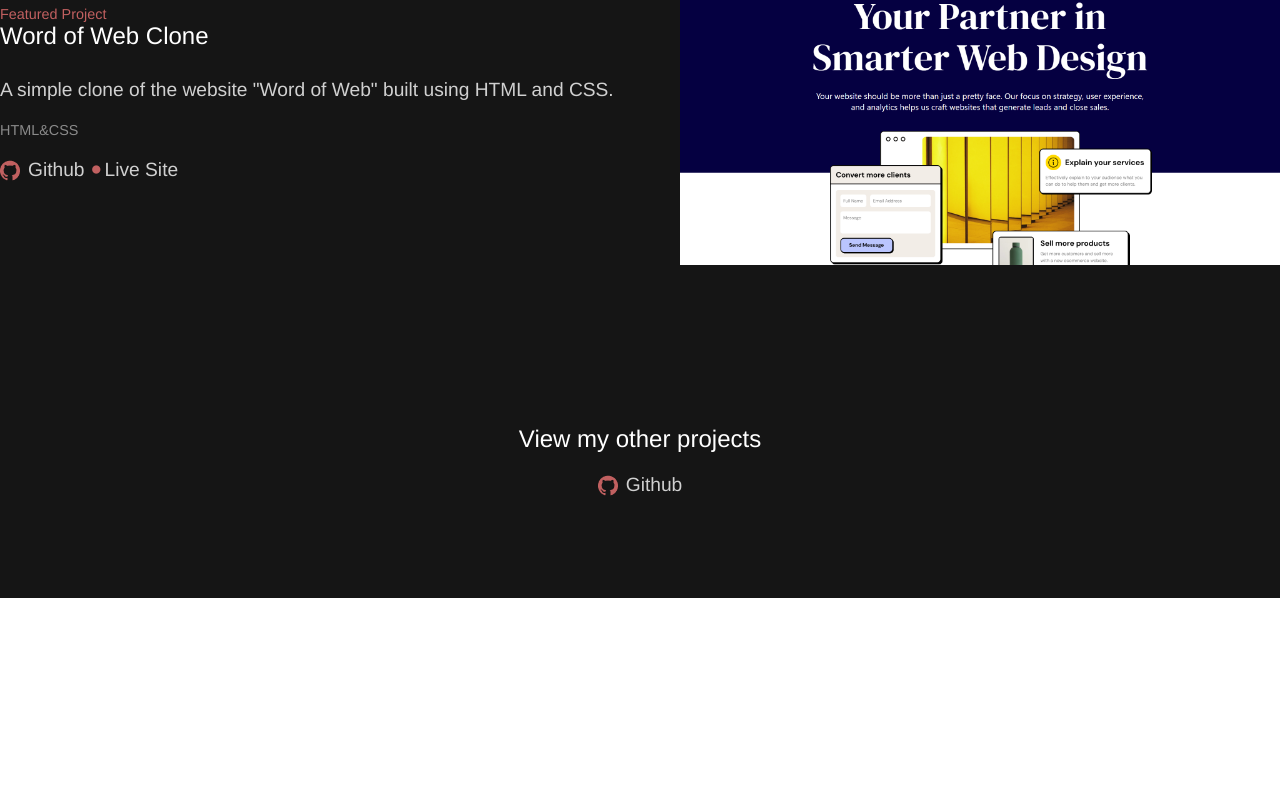
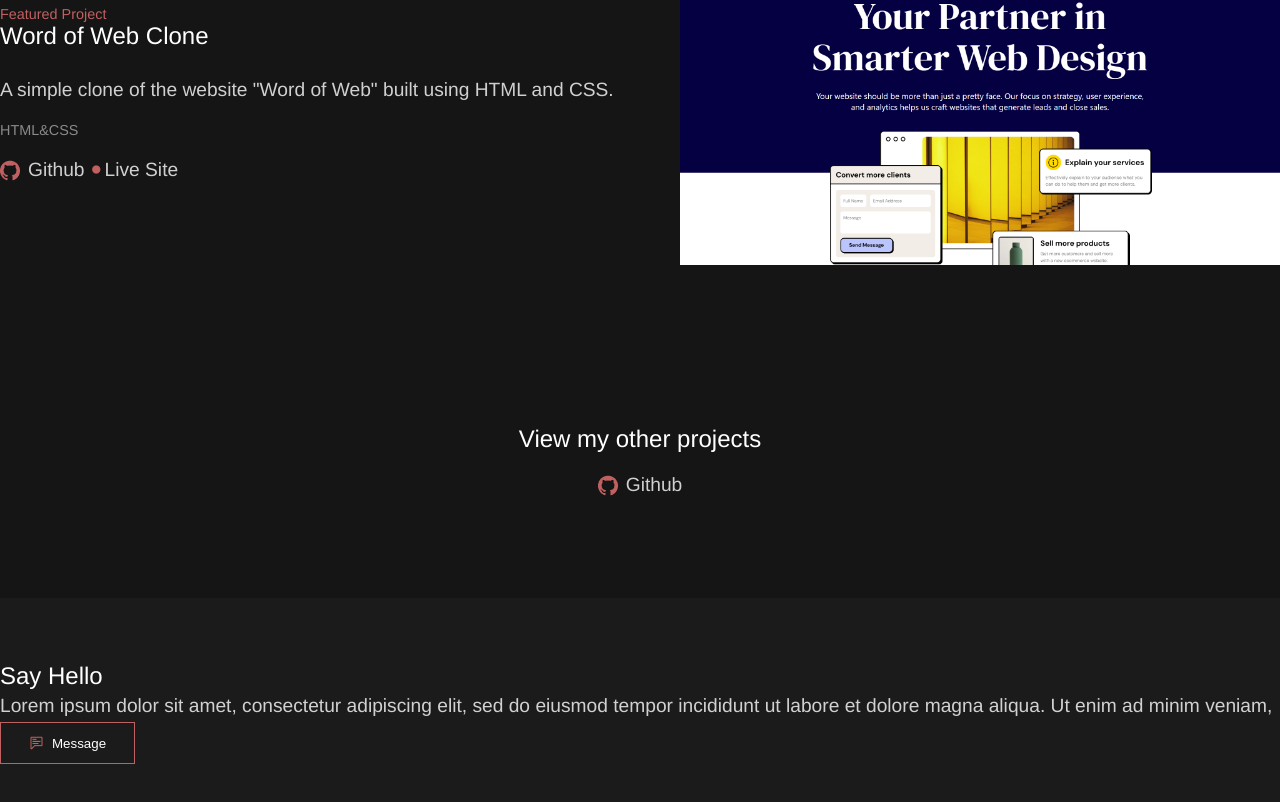
Before and after one commit to JuszJo/Portfolio, a React (Vite) app: page / in a window 1280 px wide. Shown: the part 2841-3643 px from the top of the page. Before the commit the page ends 3439 px from the top, so only its background shows below. Built offline with nearby package versions, Linux system fonts and the light colour scheme.

Commit message:
add contact section styles

```diff
--- a/src/App.jsx
+++ b/src/App.jsx
@@ -1,3 +1,4 @@
+import Contact from "./components/Contact";
 import Hero from "./components/Hero";
 import Projects from "./components/Projects";
 
@@ -6,6 +7,7 @@ export default function App() {
         <main>
             <Hero />
             <Projects />
+            <Contact />
         </main>
     )
 }
--- a/src/components/Contact.jsx
+++ b/src/components/Contact.jsx
@@ -0,0 +1,22 @@
+import "../styles/Contact.css";
+
+import message from "../assets/message.png";
+
+export default function Contact() {
+    return(
+        <section id="contact-section">
+            <div id="contact-div">
+                <h2>Say Hello</h2>
+                <p>
+                    Lorem ipsum dolor sit amet, consectetur adipiscing elit,
+                    sed do eiusmod tempor incididunt ut labore et dolore magna aliqua.
+                    Ut enim ad minim veniam,
+                </p>
+                <button>
+                    <img src={message} alt=""/>
+                    <a>Message</a>
+                </button>
+            </div>
+        </section>
+    )
+}
--- /dev/null
+++ b/src/styles/Contact.css
@@ -0,0 +1,13 @@
+#contact-div {
+    padding: 4rem 0;
+    background-color: var(--primary);
+}
+
+#contact-div button {
+    padding: 0.75rem 1.75rem;
+}
+
+#contact-div img {
+    vertical-align: bottom;
+    margin-right: 0.5rem;
+}
```
